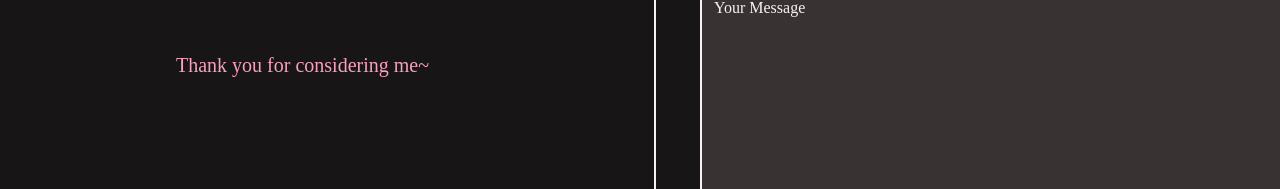
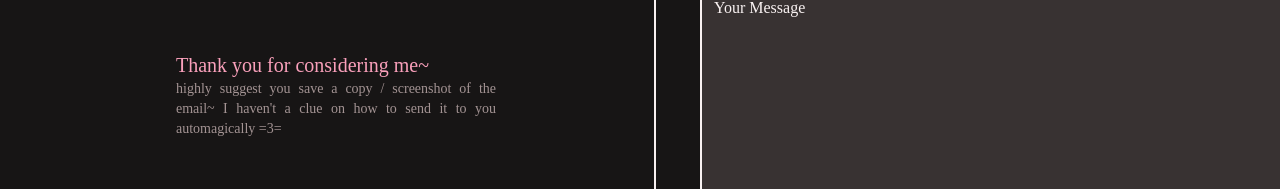
Before and after one commit to cosyreii/ReiingArt, a SvelteKit app: page /contact in a window 1280 px wide. Shown: the part 606-795 px from the top of the page. Built offline with nearby package versions, Linux system fonts and the light colour scheme; a web font is replaced by a local one.

Commit message:
contact note

```diff
--- a/src/routes/contact/+page.svelte
+++ b/src/routes/contact/+page.svelte
@@ -21,6 +21,10 @@
 			</p>
 		</div>
 		<h1 class="mt-[5rem] text-xl text-pink">Thank you for considering me~</h1>
+		<p class="w-80 text-sm text-translucent text-justify">
+			highly suggest you save a copy / screenshot of the email~ I haven't a clue on how to send it
+			to you automagically =3=
+		</p>
 	</div>
 
 	<form
```
